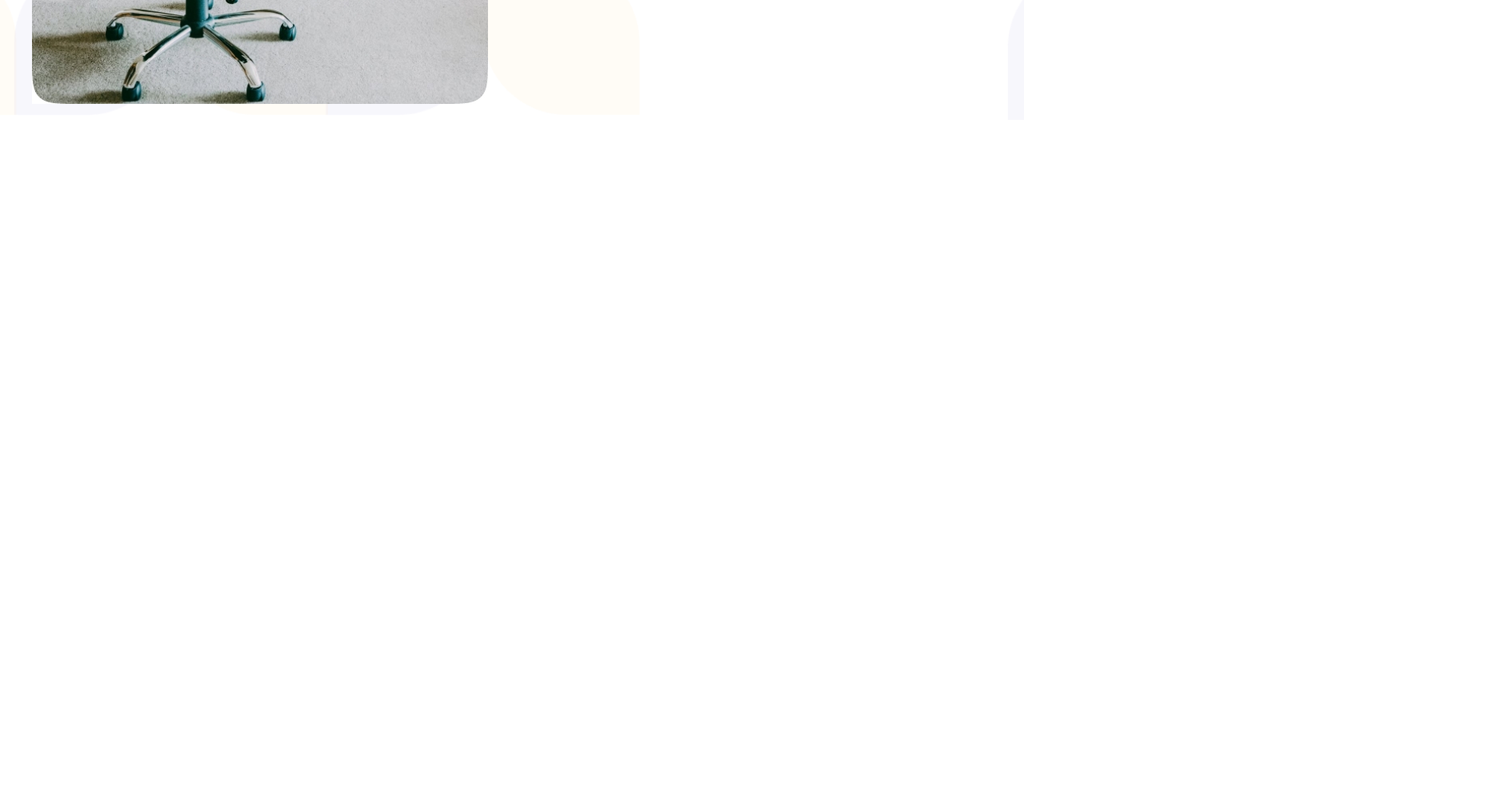
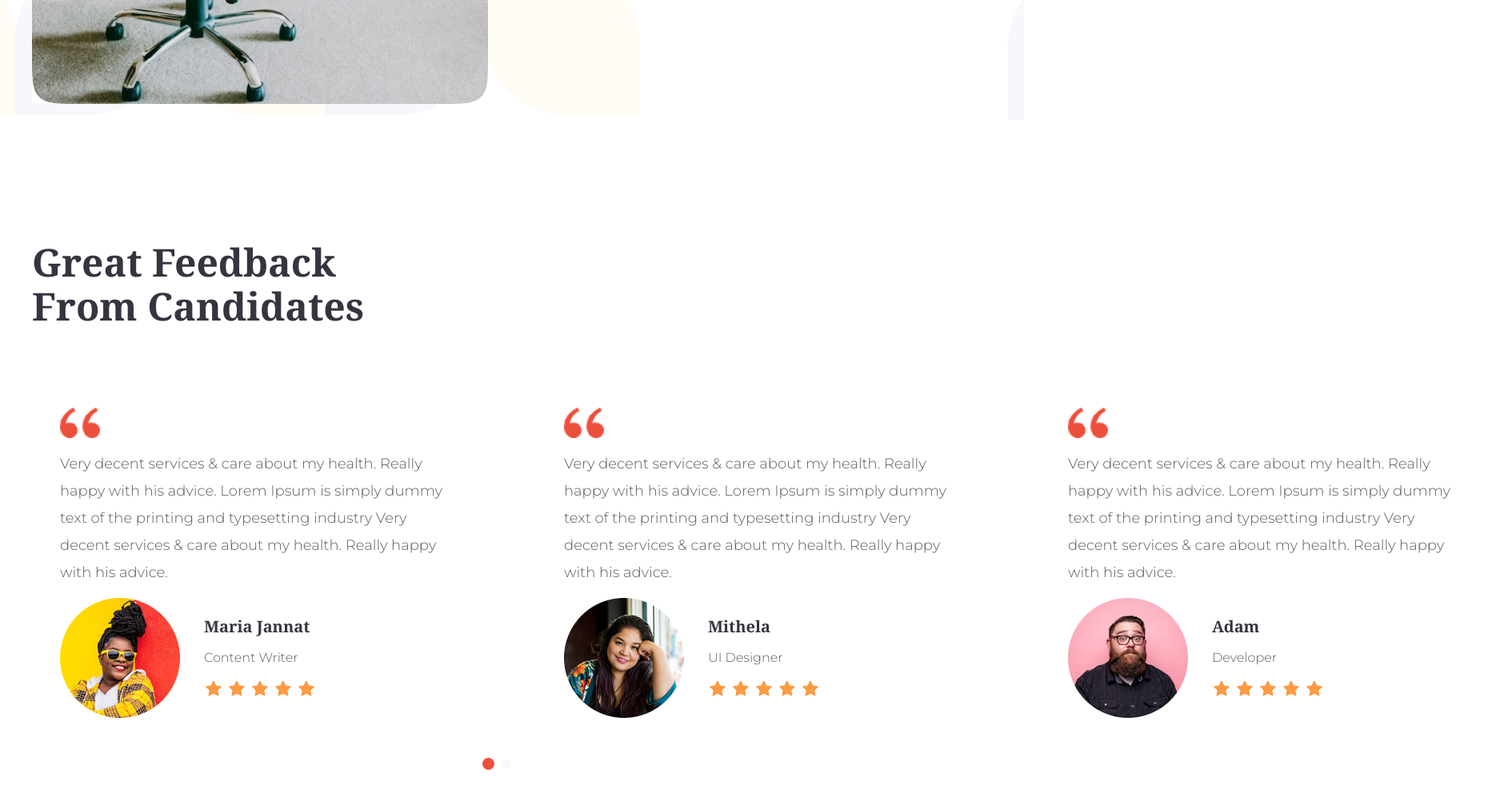
Before and after one commit to Taras21071988/tests, a plain HTML site: page index.html in a window 1280 px wide. Shown: the part 4079-5081 px from the top of the page at 80% size, 1870 px wide, since content can reach past the window. Before the commit the page ends 4379 px from the top, so only its background shows below. Drawn offline with nearby package versions, Linux system fonts and the light colour scheme.

Commit message:
section layout feedback

```diff
--- /dev/null
+++ b/app.js
@@ -0,0 +1,10 @@
+var swiper = new Swiper('.mySwiper', {
+	slidesPerView: 'auto',
+	// centeredSlides: true,
+	spaceBetween: 30,
+	pagination: {
+		el: '.swiper-pagination',
+		clickable: true,
+		dynamicBullets: true,
+	},
+})
--- a/index.html
+++ b/index.html
@@ -253,6 +253,107 @@
 			</div>
 		</section>
 
+		<section class="feedback">
+			<div class="container">
+				<h3 class="feedback__title">Great Feedback From Candidates</h3>
+				<div class="feedback__wrapper swiper mySwiper">
+					<div class="feedback__cards swiper-wrapper">
+						<div class="feedback__card swiper-slide">
+							<img
+								class="feedback__card-img"
+								src="img/brackets.png"
+								alt="brackets"
+							/>
+							<p class="feedback__card-text">
+								Very decent services & care about my health. Really happy with
+								his advice. Lorem Ipsum is simply dummy text of the printing and
+								typesetting industry Very decent services & care about my
+								health. Really happy with his advice.
+							</p>
+							<div class="feedback__card-info">
+								<img
+									class="card__info-img"
+									src="img/feedbackImg1.png"
+									alt="card image"
+								/>
+								<div class="card__info-content">
+									<h5 class="info__content-name">Maria Jannat</h5>
+									<p class="info__content-role">Content Writer</p>
+									<img
+										class="info__content-grade"
+										src="img/grade.png"
+										alt="grade star"
+									/>
+								</div>
+							</div>
+						</div>
+						<div class="feedback__card swiper-slide">
+							<img
+								class="feedback__card-img"
+								src="img/brackets.png"
+								alt="brackets"
+							/>
+							<p class="feedback__card-text">
+								Very decent services & care about my health. Really happy with
+								his advice. Lorem Ipsum is simply dummy text of the printing and
+								typesetting industry Very decent services & care about my
+								health. Really happy with his advice.
+							</p>
+							<div class="feedback__card-info">
+								<img
+									class="card__info-img"
+									src="img/feedbackImg2.png"
+									alt="card image"
+								/>
+								<div class="card__info-content">
+									<h5 class="info__content-name">Mithela</h5>
+									<p class="info__content-role">UI Designer</p>
+									<img
+										class="info__content-grade"
+										src="img/grade.png"
+										alt="grade star"
+									/>
+								</div>
+							</div>
+						</div>
+						<div class="feedback__card swiper-slide">
+							<img
+								class="feedback__card-img"
+								src="img/brackets.png"
+								alt="brackets"
+							/>
+							<p class="feedback__card-text">
+								Very decent services & care about my health. Really happy with
+								his advice. Lorem Ipsum is simply dummy text of the printing and
+								typesetting industry Very decent services & care about my
+								health. Really happy with his advice.
+							</p>
+							<div class="feedback__card-info">
+								<img
+									class="card__info-img"
+									src="img/feedbackImg3.png"
+									alt="card image"
+								/>
+								<div class="card__info-content">
+									<h5 class="info__content-name">Adam</h5>
+									<p class="info__content-role">Developer</p>
+									<img
+										class="info__content-grade"
+										src="img/grade.png"
+										alt="grade star"
+									/>
+								</div>
+							</div>
+						</div>
+					</div>
+					<div class="swiper-pagination"></div>
+				</div>
+			</div>
+		</section>
+
 		<footer></footer>
+
+		<script src="https://cdn.jsdelivr.net/npm/swiper@11/swiper-bundle.min.js"></script>
+		<script src="app.js"></script>
 	</body>
 </html>
--- a/style.css
+++ b/style.css
@@ -399,3 +399,91 @@ body {
 	line-height: 30px;
 	letter-spacing: 5%;
 }
+.feedback {
+	margin-bottom: 150px;
+}
+.feedback__title {
+	font-family: Georgia;
+	font-size: 48px;
+	font-weight: 700;
+	line-height: 55px;
+	max-width: 439px;
+	margin-bottom: 50px;
+}
+.feedback__cards {
+	display: flex;
+	gap: 30px;
+}
+.feedback__card {
+	min-width: 570px;
+	max-height: 501px;
+	display: flex;
+	flex-direction: column;
+	padding: 50px 35px;
+	gap: 15px;
+	cursor: pointer;
+}
+
+.feedback__card-img {
+	width: 50px;
+}
+.feedback__card-text {
+	color: rgb(93, 93, 97);
+	font-size: 18px;
+	font-weight: 300;
+	line-height: 34px;
+}
+.feedback__card-info {
+	display: flex;
+	gap: 30px;
+	align-items: center;
+}
+.card__info-img {
+	max-width: 150px;
+}
+.card__info-content {
+	display: flex;
+	flex-direction: column;
+	gap: 15px;
+}
+.info__content-name {
+	font-family: Georgia;
+	font-size: 20px;
+	font-weight: 700;
+	line-height: 24px;
+	letter-spacing: 5%;
+}
+.info__content-role {
+	color: rgb(93, 93, 97);
+	font-size: 16px;
+	font-weight: 300;
+	line-height: 24px;
+	letter-spacing: 5%;
+}
+
+.swiper-pagination {
+	width: 100%;
+	margin: 0 auto;
+	display: flex;
+	align-items: center;
+	gap: 10px;
+}
+.swiper-pagination-bullet {
+	background-color: rgb(238, 79, 60);
+	display: inline-block;
+	border-radius: 50%;
+	width: 15px;
+	height: 15px;
+}
+.swiper-pagination-bullet-active-next,
+.swiper-pagination-bullet-active-next-next {
+	background-color: rgb(248, 248, 248);
+	width: 10px;
+	height: 10px;
+}
+.swiper-pagination-bullet-active-prev,
+.swiper-pagination-bullet-active-prev-prev {
+	background-color: rgb(248, 248, 248);
+	width: 10px;
+	height: 10px;
+}
```
Also changed, not shown: img/brackets.png (added), img/feedbackImg1.png (added), img/feedbackImg2.png (added), img/feedbackImg3.png (added), img/grade.png (added).
